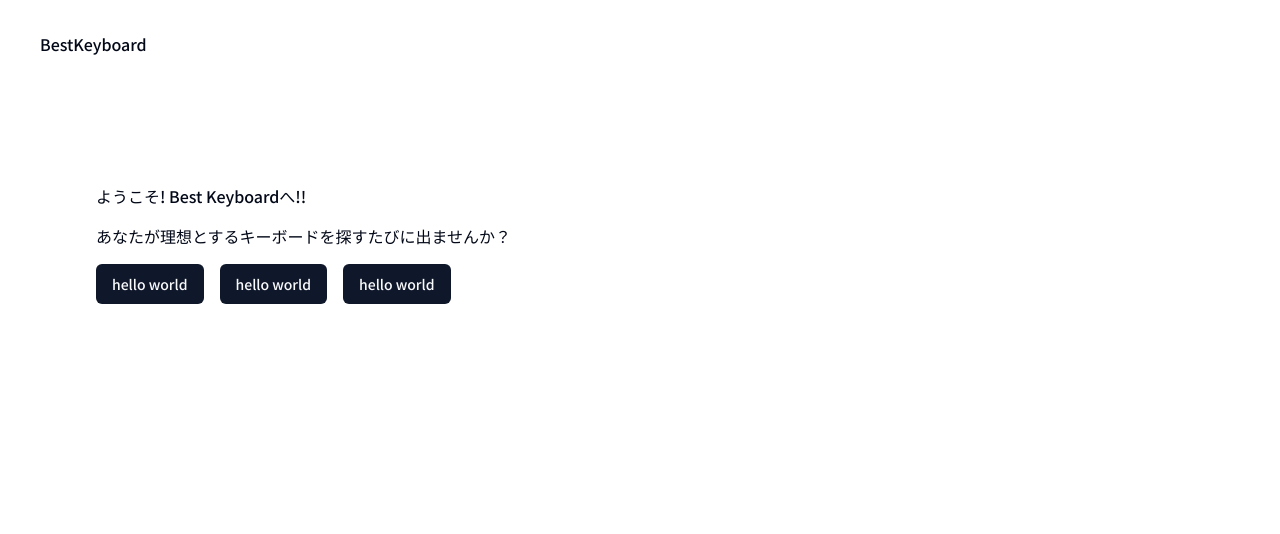
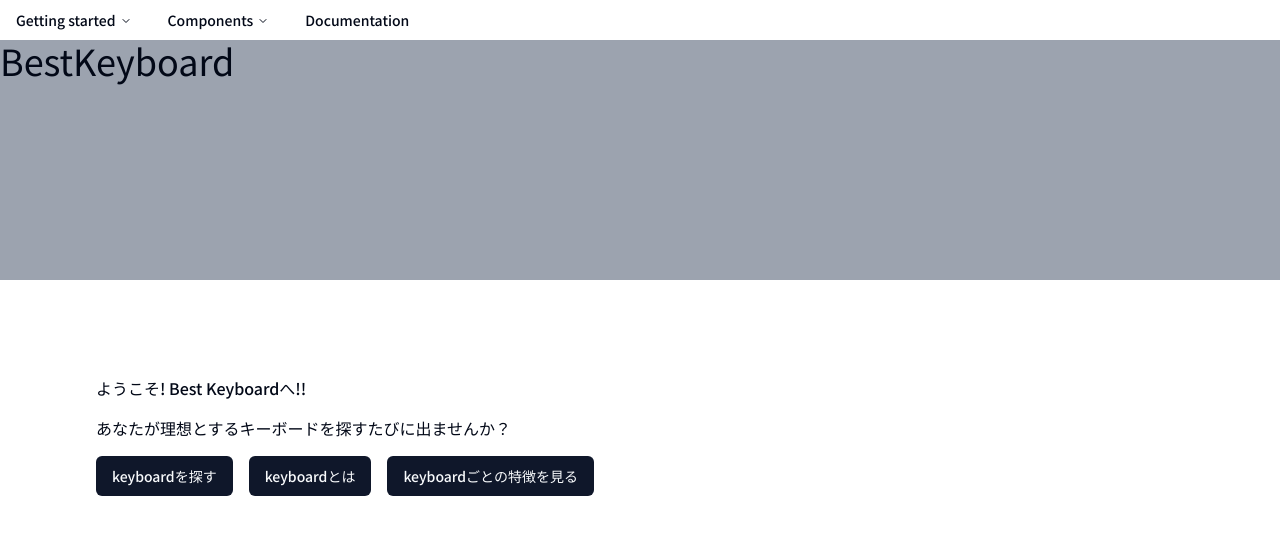
Before and after one commit to ksdeveloper0201/best_keyboard_2401, a Next.js app: page / in a window 1280 px wide. Shown: the top 534 px of the page. Built offline with nearby package versions, Linux system fonts and the light colour scheme.

Commit message:
ややフロント更新

```diff
--- a/app/layout.tsx
+++ b/app/layout.tsx
@@ -2,6 +2,7 @@
 import { Noto_Sans_JP } from 'next/font/google'
 import './globals.css'
 import Header from '@/components/Header'
+import { NavigationMenuDemo } from '@/components/NavigationHeader'
 
 const notoSansJp = Noto_Sans_JP({ subsets: ['latin'] })
 
@@ -18,6 +19,7 @@
   return (
     <html lang="en">
       <body className={notoSansJp.className}>
+        <NavigationMenuDemo/>
         <Header/>
         {children}</body>
     </html>
--- a/app/page.tsx
+++ b/app/page.tsx
@@ -5,7 +5,7 @@
   return (
     <main className="p-24">
       <div>
-        <h1 className="font-medium text-2x1">
+        <h1 className="font-medium text-4x1">
           ようこそ! Best Keyboardへ!!
         </h1>
         <p className="py-4">
@@ -13,9 +13,15 @@
         </p>
       </div>
       <div className="flex gap-4 items-center">
-      <Button>hello world</Button>
-      <Button>hello world</Button>
-      <Button>hello world</Button>
+        <div>
+          <Button>keyboardを探す</Button>
+        </div>
+        <div>
+          <Button>keyboardとは</Button>
+        </div>
+        <div>
+          <Button>keyboardごとの特徴を見る</Button>
+        </div>
       </div>
     </main>
   )
--- a/components/Header.tsx
+++ b/components/Header.tsx
@@ -1,7 +1,7 @@
 function Header() {
     return (
-        <div className="py-8 px-10">
-            <div className="font-medium">BestKeyboard</div>
+        <div className="w-full h-60 bg-gray-400">
+            <div className="text-4xl">BestKeyboard</div>
             <div></div>
         </div>
     );
--- /dev/null
+++ b/components/NavigationHeader.tsx
@@ -0,0 +1,145 @@
+"use client"
+
+import * as React from "react"
+import Link from "next/link"
+
+import { cn } from "@/lib/utils"
+// import { Icons } from "@/components/icons"
+import {
+  NavigationMenu,
+  NavigationMenuContent,
+  NavigationMenuItem,
+  NavigationMenuLink,
+  NavigationMenuList,
+  NavigationMenuTrigger,
+  navigationMenuTriggerStyle,
+} from "@/components/ui/navigation-menu"
+
+const components: { title: string; href: string; description: string }[] = [
+  {
+    title: "Alert Dialog",
+    href: "/docs/primitives/alert-dialog",
+    description:
+      "A modal dialog that interrupts the user with important content and expects a response.",
+  },
+  {
+    title: "Hover Card",
+    href: "/docs/primitives/hover-card",
+    description:
+      "For sighted users to preview content available behind a link.",
+  },
+  {
+    title: "Progress",
+    href: "/docs/primitives/progress",
+    description:
+      "Displays an indicator showing the completion progress of a task, typically displayed as a progress bar.",
+  },
+  {
+    title: "Scroll-area",
+    href: "/docs/primitives/scroll-area",
+    description: "Visually or semantically separates content.",
+  },
+  {
+    title: "Tabs",
+    href: "/docs/primitives/tabs",
+    description:
+      "A set of layered sections of content—known as tab panels—that are displayed one at a time.",
+  },
+  {
+    title: "Tooltip",
+    href: "/docs/primitives/tooltip",
+    description:
+      "A popup that displays information related to an element when the element receives keyboard focus or the mouse hovers over it.",
+  },
+]
+
+export function NavigationMenuDemo() {
+  return (
+    <NavigationMenu>
+      <NavigationMenuList>
+        <NavigationMenuItem>
+          <NavigationMenuTrigger>Getting started</NavigationMenuTrigger>
+          <NavigationMenuContent>
+            <ul className="grid gap-3 p-4 md:w-[400px] lg:w-[500px] lg:grid-cols-[.75fr_1fr]">
+              <li className="row-span-3">
+                <NavigationMenuLink asChild>
+                  <a
+                    className="flex h-full w-full select-none flex-col justify-end rounded-md bg-gradient-to-b from-muted/50 to-muted p-6 no-underline outline-none focus:shadow-md"
+                    href="/"
+                  >
+                    {/* <Icons.logo className="h-6 w-6" /> */}
+                    <div className="mb-2 mt-4 text-lg font-medium">
+                      shadcn/ui
+                    </div>
+                    <p className="text-sm leading-tight text-muted-foreground">
+                      Beautifully designed components built with Radix UI and
+                      Tailwind CSS.
+                    </p>
+                  </a>
+                </NavigationMenuLink>
+              </li>
+              <ListItem href="/docs" title="Introduction">
+                Re-usable components built using Radix UI and Tailwind CSS.
+              </ListItem>
+              <ListItem href="/docs/installation" title="Installation">
+                How to install dependencies and structure your app.
+              </ListItem>
+              <ListItem href="/docs/primitives/typography" title="Typography">
+                Styles for headings, paragraphs, lists...etc
+              </ListItem>
+            </ul>
+          </NavigationMenuContent>
+        </NavigationMenuItem>
+        <NavigationMenuItem>
+          <NavigationMenuTrigger>Components</NavigationMenuTrigger>
+          <NavigationMenuContent>
+            <ul className="grid w-[400px] gap-3 p-4 md:w-[500px] md:grid-cols-2 lg:w-[600px] ">
+              {components.map((component) => (
+                <ListItem
+                  key={component.title}
+                  title={component.title}
+                  href={component.href}
+                >
+                  {component.description}
+                </ListItem>
+              ))}
+            </ul>
+          </NavigationMenuContent>
+        </NavigationMenuItem>
+        <NavigationMenuItem>
+          <Link href="/docs" legacyBehavior passHref>
+            <NavigationMenuLink className={navigationMenuTriggerStyle()}>
+              Documentation
+            </NavigationMenuLink>
+          </Link>
+        </NavigationMenuItem>
+      </NavigationMenuList>
+    </NavigationMenu>
+  )
+}
+
+const ListItem = React.forwardRef<
+  React.ElementRef<"a">,
+  React.ComponentPropsWithoutRef<"a">
+>(({ className, title, children, ...props }, ref) => {
+  return (
+    <li>
+      <NavigationMenuLink asChild>
+        <a
+          ref={ref}
+          className={cn(
+            "block select-none space-y-1 rounded-md p-3 leading-none no-underline outline-none transition-colors hover:bg-accent hover:text-accent-foreground focus:bg-accent focus:text-accent-foreground",
+            className
+          )}
+          {...props}
+        >
+          <div className="text-sm font-medium leading-none">{title}</div>
+          <p className="line-clamp-2 text-sm leading-snug text-muted-foreground">
+            {children}
+          </p>
+        </a>
+      </NavigationMenuLink>
+    </li>
+  )
+})
+ListItem.displayName = "ListItem"
```
